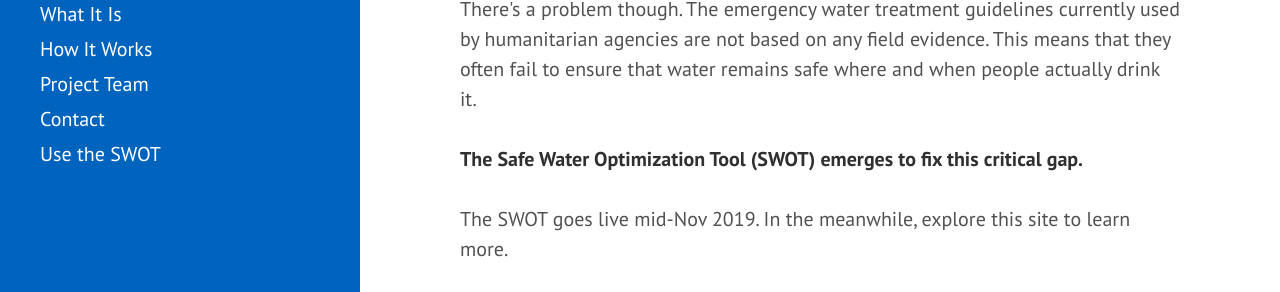
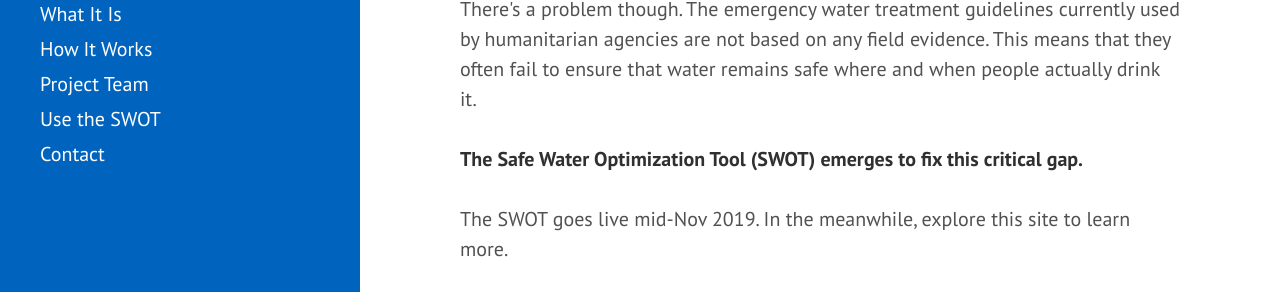
Before and after one commit to safeh2o/swot-infopage, a Jekyll site: the page built from index.html, in a window 1280 px wide. Shown: the part 346-638 px from the top of the page. Built offline with Jekyll 4.4.1, drawn with Linux system fonts in a browser that asks for light colours; Markdown is read by kramdown in place of the engine named in the settings; the list of posts is cut into pages by our own code.

Commit message:
Update sidebar.html

```diff
--- a/_includes/sidebar.html
+++ b/_includes/sidebar.html
@@ -14,8 +14,8 @@
       <a class="sidebar-nav-item{% if page.url == '/what-it-is/' %}  active{% endif %}" href="{{ site.baseurl }}/what-it-is/">What It Is</a>
       <a class="sidebar-nav-item{% if page.url == '/how-it-works/' %}  active{% endif %}" href="{{ site.baseurl }}/how-it-works/">How It Works</a>
       <a class="sidebar-nav-item{% if page.url == '/team/' %} active{% endif %}" href="{{ site.baseurl }}/team/">Project Team</a>
+      <a class="sidebar-nav-item{% if page.url == '/use-swot/' %} active{% endif %}" href="{{ site.baseurl }}/use-swot/">Use the SWOT</a>
       <a class="sidebar-nav-item{% if page.url == '/contact/' %} active{% endif %}" href="{{ site.baseurl }}/contact/">Contact</a>
-      <a class="sidebar-nav-item{% if page.url == '/use-swot/' %} active{% endif %}" href="{{ site.baseurl }}/use-swot/">Use the SWOT</a>
 
     </nav>
 
```
